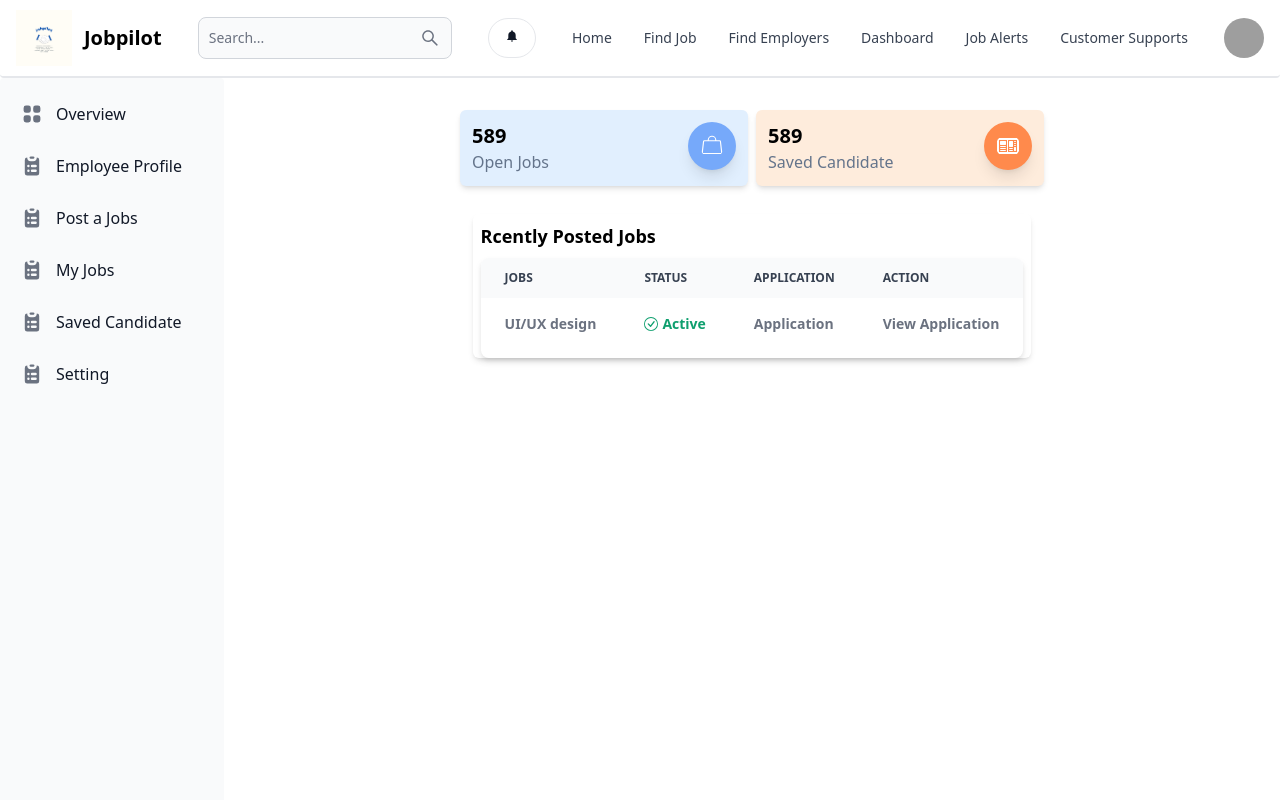
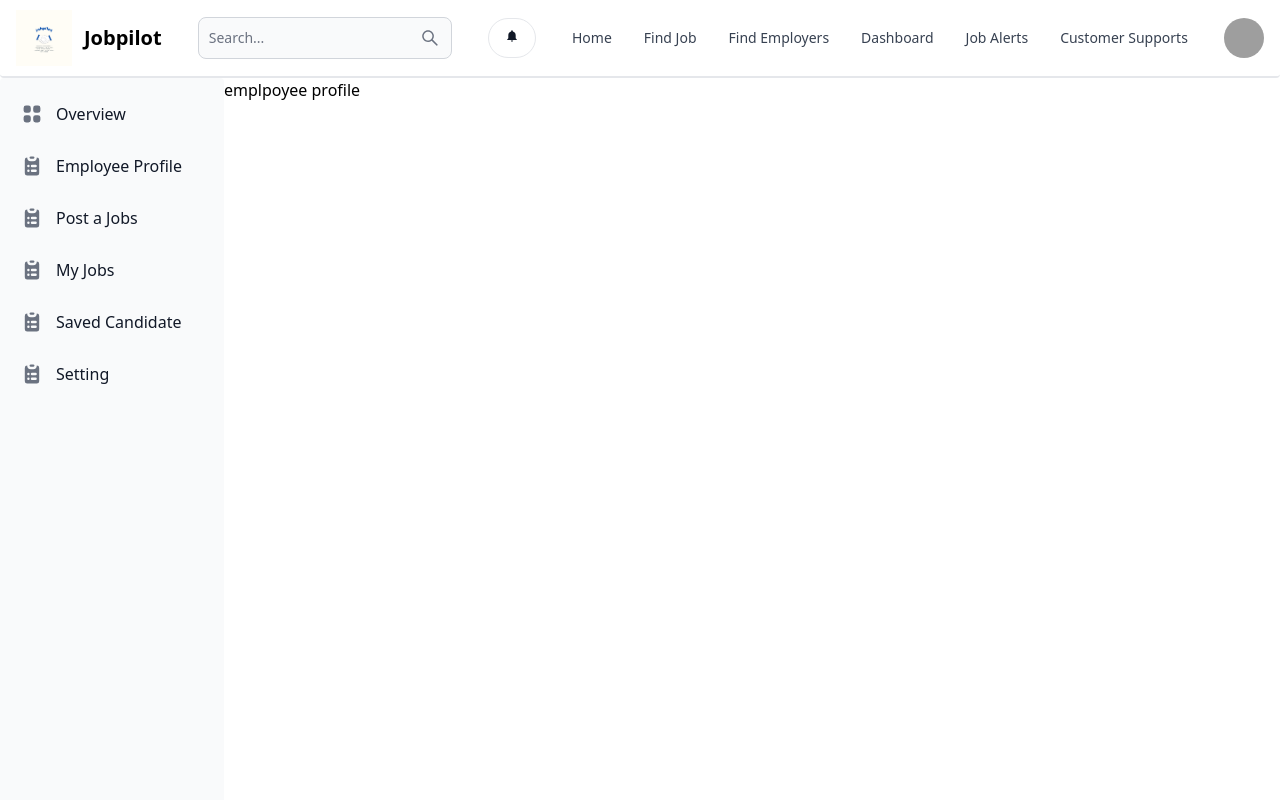
Before and after one commit to Sameemadhu16/Job-Listings, a React (Vite) app in the folder client/: page /poster-dashboard/employeeprofile in a window 1280 px wide. Shown: the top 800 px of the page. Built offline with nearby package versions, Linux system fonts and the light colour scheme; grey boxes are pictures that could not be loaded.

Commit message:
add employee profile

```diff
--- a/client/src/App.jsx
+++ b/client/src/App.jsx
@@ -21,6 +21,7 @@ import SignUp from './pages/SignUp';
 import SignIn from './pages/SignIn';
 
 import PosterDashMyJobs from './components/Poster.DashMyJobs';
+import PosterDashEmployeeProfile from './components/Poster.DashEmployeeProfile';
 
 
 export default function App() {
@@ -37,7 +38,7 @@ export default function App() {
         <Route path="/finish" element={<Finish />} />
         <Route path="/poster-dashboard" element={<PosterDashboard />}>
           <Route index element={<PosterDashOverview />} />
-          <Route path="employeeprofile" element={<PosterDashOverview />} />
+          <Route path="employeeprofile" element={<PosterDashEmployeeProfile />} />
           <Route path="post-jobs" element={<PosterPostjob />}>
             <Route index element={<PosterCompanyInfo />} />
             <Route path="founding" element={<PosterFoundInfo />} />
--- /dev/null
+++ b/client/src/components/Poster.DashEmployeeProfile.jsx
@@ -0,0 +1,9 @@
+import React from 'react'
+
+export default function PosterDashEmployeeProfile() {
+  return (
+    <div>
+      emplpoyee profile
+    </div>
+  )
+}
```
